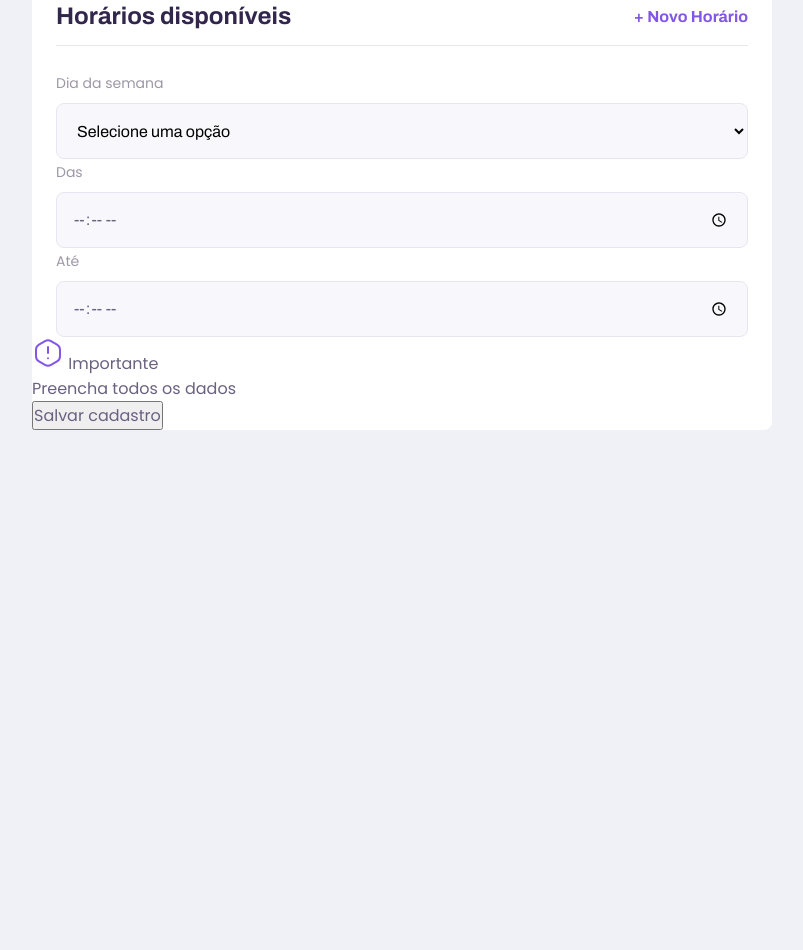
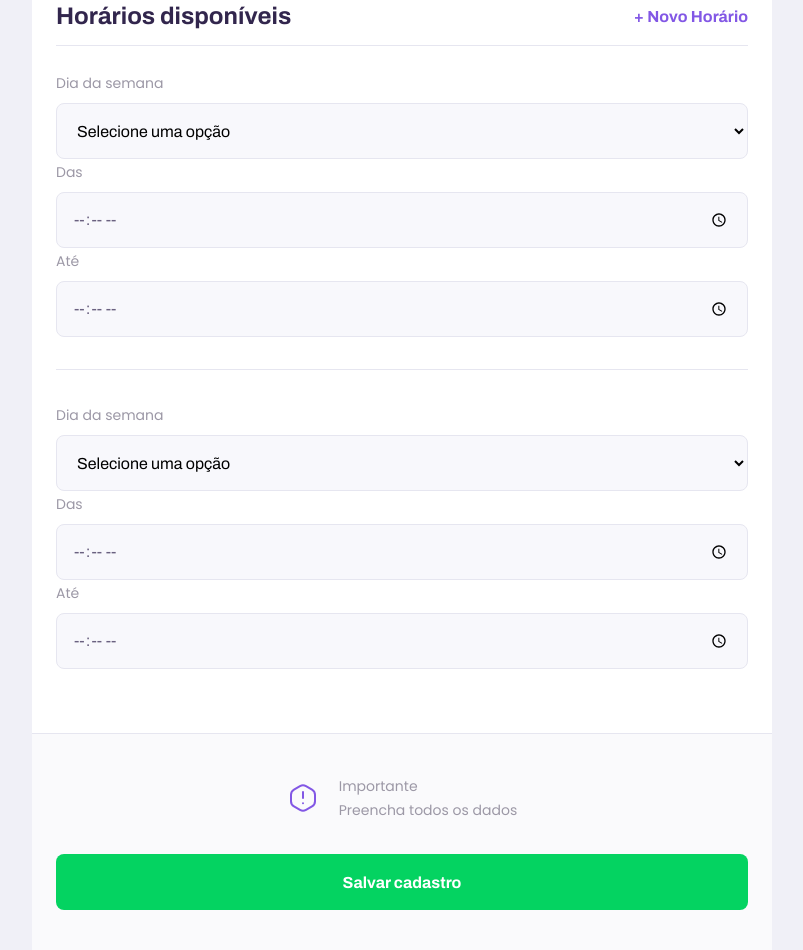
Before and after one commit to william-dvlpr/NLW2, a plain HTML site: page give-classes.html in a window 1280 px wide. Shown: the part 1276-2226 px from the top of the page, without its empty margins (238-1041 px from the left). Before the commit the page ends 1706 px from the top, so only its background shows below. Drawn offline with Linux system fonts and the light colour scheme.

Commit message:
page give-classes: footer completed

```diff
--- a/give-classes.html
+++ b/give-classes.html
@@ -129,6 +129,33 @@
                         </div>
 
                     </div>
+                    <div class="schedule-item">
+
+                        <div class="select-block">
+                            <label for="weekday">Dia da semana</label>
+                            <!-- [] mais de um valor (backend) -->
+                            <select name="weekday[]" required="">
+                                <option value="">Selecione uma opção</option>
+                                <option value="0">Domingo</option>
+                                <option value="1">Segunda-feira</option>
+                                <option value="2">Terça-feira</option>
+                                <option value="3">Quarta-feira</option>
+                                <option value="4">Quinta-feira</option>
+                                <option value="5">Sexta-feira</option>
+                                <option value="6">Sábado</option>
+                            </select>
+                        </div>
+
+                        <div class="input-block">
+                            <label for="time_from">Das</label>
+                            <input type="time" name="time_from[]">
+                        </div>
+                        <div class="input-block">
+                            <label for="time_to">Até</label>
+                            <input type="time" name="time_to[]">
+                        </div>
+
+                    </div>
 
                 </fieldset>
 
--- a/styles/partials/page-give-classes.css
+++ b/styles/partials/page-give-classes.css
@@ -53,6 +53,7 @@
     margin-top: 6.4rem;
 }
 
+/*o mesmo conceito se aplica aqui*/
 #page-give-classes .input-block+.input-block,
 #page-give-classes .input-block+.textarea-block,
 #page-give-classes .select-block+.input-block,
@@ -60,7 +61,52 @@
     margin-top: 2.4rem;
 }
 
+#page-give-classes main footer {
+    padding: 4rem 2.4rem;
+    background-color: var(--color-box-footer);
+    border-top: 1px solid var(--color-line-in-white);
+    margin-top: 6.4rem;
+}
 
+#page-give-classes main footer p {
+    display: flex;
+    align-items: center;
+    justify-content: center;
+    font-size: 1.4rem;
+    line-height: 2.4rem;
+    color: var(--color-text-complement)
+}
+#page-give-classes main footer p img {
+    margin-right: 2rem;
+}
+
+#page-give-classes main footer button {
+    width: 100%;
+    height: 5.6rem;
+    background-color: var(--color-secondary);
+    color: var(--color-button-text);
+    border: 0;
+    border-radius: 0.8rem;
+    cursor: pointer;
+    font: 700 1.6rem Archivo;
+    display: flex;
+    align-items: center;
+    justify-content: center;
+    text-decoration: none;
+    transition: 0.2s;
+    margin-top: 3.2rem;
+}
+
+#page-give-classes main footer button:hover {
+    background-color: var(--color-secondary-dark);
+}
+
+/* quando duplicar */
+.schedule-item+.schedule-item {
+    margin-top: 3.2rem;
+    padding-top: 3.2rem;
+    border-top: 1px solid var(--color-line-in-white);
+}
 
 @media (min-width: 700px){
     #page-give-classes #container{
```
